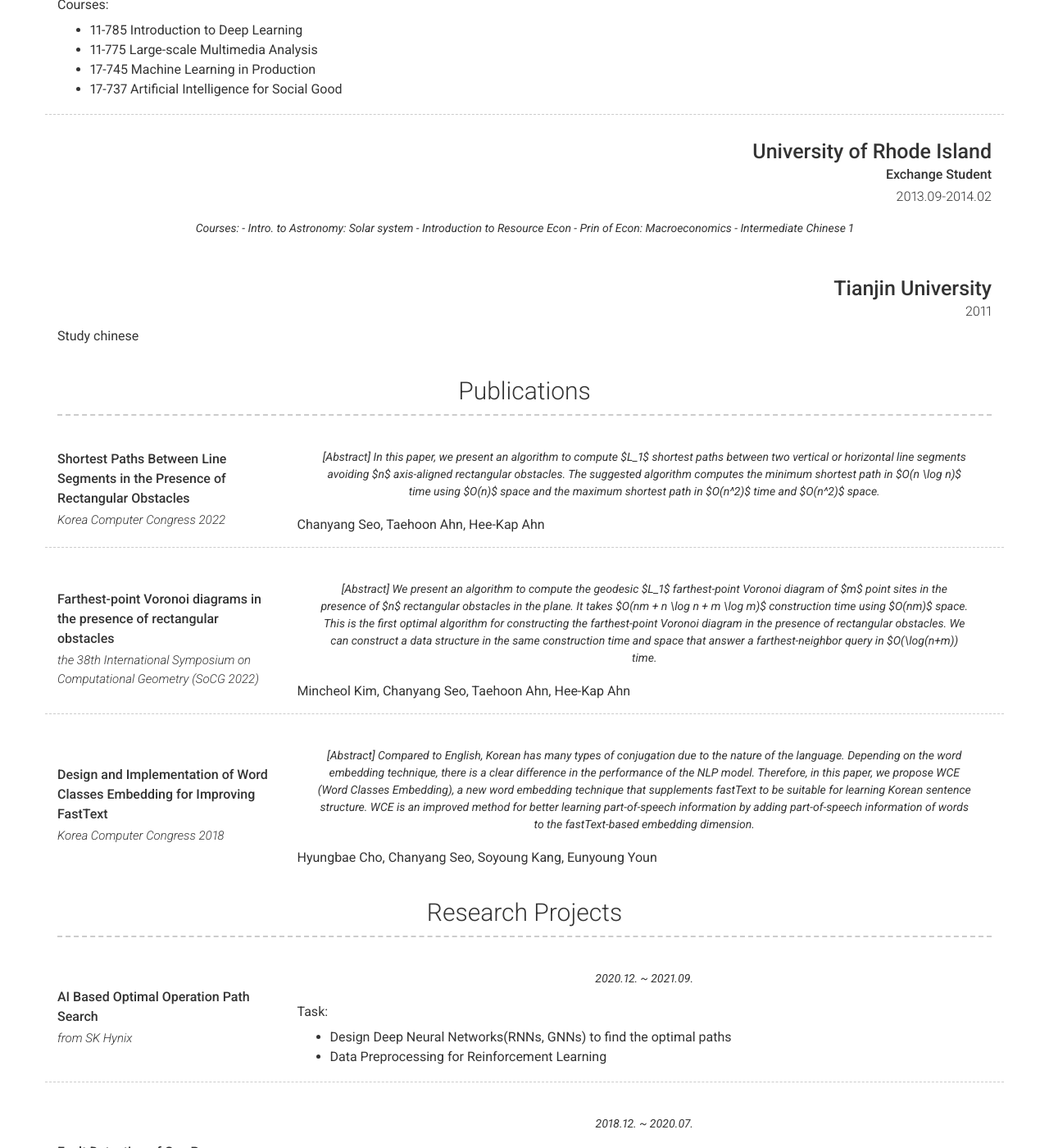
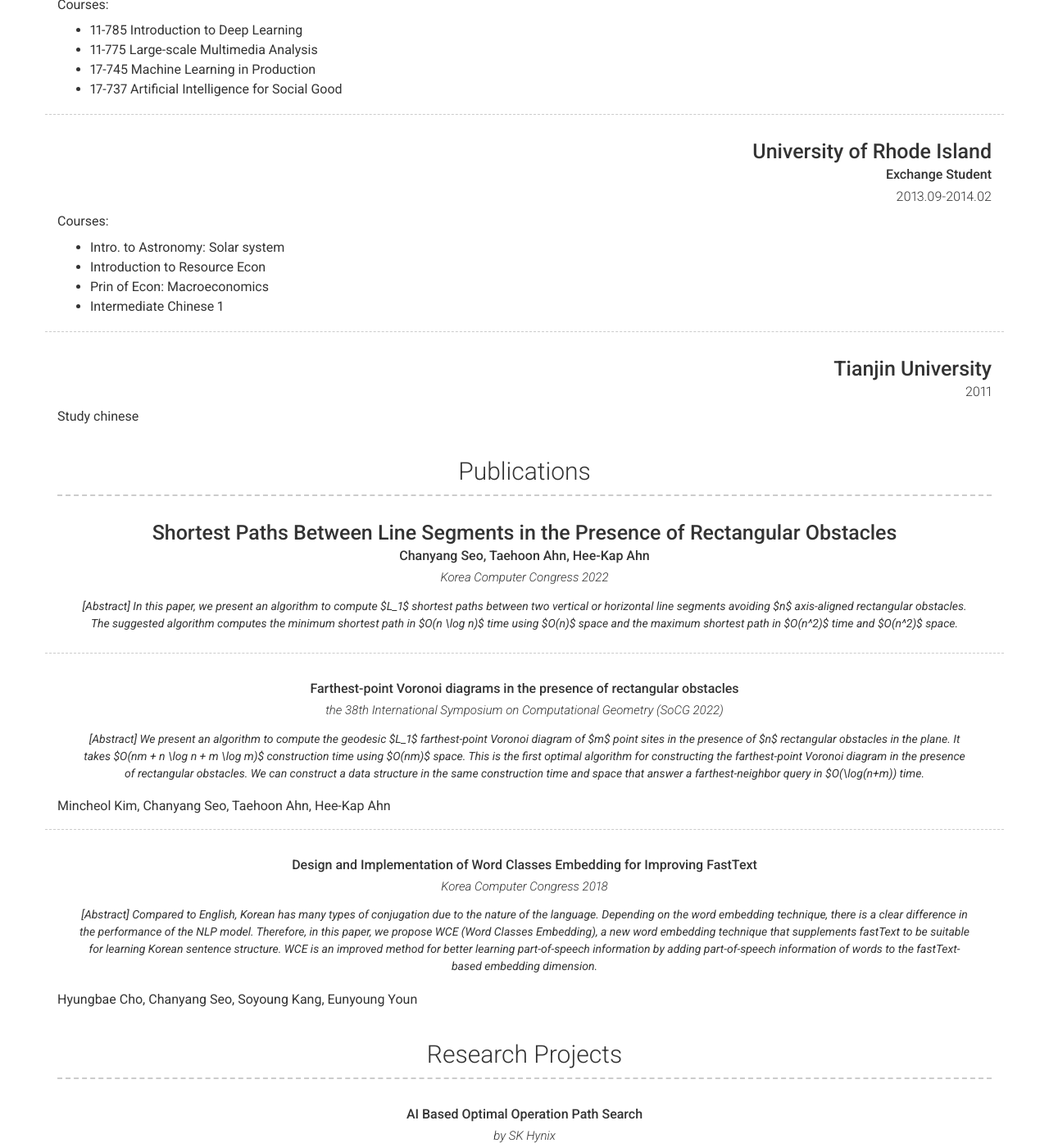
Before and after one commit to chan8616/chan8616.github.io, a Jekyll site: the page built from index.md, in a window 1280 px wide and 1400 px high, scrolled down 1121 px. Shown: the whole window at 82% size. Built offline with Jekyll 4.4.1, drawn with Linux system fonts in a browser that asks for light colours; nearby versions of some CDN libraries; some of the changed text lies outside the part shown.

Commit message:
Update _config.yml

```diff
--- a/_config.yml
+++ b/_config.yml
@@ -67,10 +67,11 @@ content:
           - 17-745 Machine Learning in Production
           - 17-737 Artificial Intelligence for Social Good
       - layout: top-right
+        border: weak
         title: University of Rhode Island
         sub_title: Exchange Student
         caption: 2013.09-2014.02
-        quote: >
+        description: |
           Courses:
           - Intro. to Astronomy: Solar system
           - Introduction to Resource Econ
@@ -84,18 +85,18 @@ content:
   - title: Publications # Title for the section
     layout: list # Type of content section (list/text)
     content:
-      - layout: top-left
-        border: weak  # Value of `weak` will display a weak border below this item. # Any
-                      # other value (or no value) means no border will be displayed
-        sub_title: Shortest Paths Between Line Segments in the Presence of Rectangular Obstacles
+      - layout: top-middle
+        border: weak
+        title: Shortest Paths Between Line Segments in the Presence of Rectangular Obstacles
+        sub_title: Chanyang Seo, Taehoon Ahn, Hee-Kap Ahn
         link: Link to project
         link_text: Korea Computer Congress 2022
         quote: >
           [Abstract] In this paper, we present an algorithm to compute $L_1$ shortest paths between two vertical or horizontal line segments avoiding $n$ axis-aligned rectangular obstacles.
           The suggested algorithm computes the minimum shortest path in $O(n \log n)$ time using $O(n)$ space and the maximum shortest path in $O(n^2)$ time and $O(n^2)$ space.
-        description: | # this will include new lines to allow paragraphs
-          Chanyang Seo, Taehoon Ahn, Hee-Kap Ahn
-      - layout: top-left
+        #description: | # this will include new lines to allow paragraphs
+        #  Chanyang Seo, Taehoon Ahn, Hee-Kap Ahn
+      - layout: top-middle
         border: weak  # Value of `weak` will display a weak border below this item. # Any
                       # other value (or no value) means no border will be displayed
         sub_title: Farthest-point Voronoi diagrams in the presence of rectangular obstacles
@@ -108,7 +109,7 @@ content:
           We can construct a data structure in the same construction time and space that answer a farthest-neighbor query in $O(\log(n+m)) time.
         description: | # this will include new lines to allow paragraphs
           Mincheol Kim, Chanyang Seo, Taehoon Ahn, Hee-Kap Ahn
-      - layout: top-left
+      - layout: top-middle
         sub_title: Design and Implementation of Word Classes Embedding for Improving FastText
         link: https://www.dbpia.co.kr/Journal/articleDetail?nodeId=NODE07503217
         link_text: Korea Computer Congress 2018
@@ -126,22 +127,22 @@ content:
   - title: Research Projects # Title for the section
     layout: list # Type of content section (list/text)
     content:
-      - layout: top-left
+      - layout: top-middle
         border: weak
         sub_title: AI Based Optimal Operation Path Search
         link: https://www.skhynix.com/
-        link_text: from SK Hynix
+        link_text: by SK Hynix
         quote: >
           2020.12. ~ 2021.09.
         description: | # this will include new lines to allow paragraphs
           Task:
           - Design Deep Neural Networks(RNNs, GNNs) to find the optimal paths
           - Data Preprocessing for Reinforcement Learning
-      - layout: top-left
+      - layout: top-middle
         border: weak
         sub_title: Fault Detection of Gas Pressure Regulator
         link: https://www.kogas.or.kr/
-        link_text: from KOGAS
+        link_text: by KOGAS
         quote: >
           2018.12. ~ 2020.07.
         description: | # this will include new lines to allow paragraphs
@@ -149,20 +150,21 @@ content:
           - Data Preprocessing
           - Design Deep Neural Networks(RNNs, GNNs) to detect failure of gas pressure regulator
           - Applying boosting algorithms to detect failure of gas pressure regulator
-      - layout: top-left
+      - layout: top-middle
+        border: weak
         sub_title: Developing a GUI tool to train Deep Neural Network
         link: https://github.com/chan8616/PoAI
-        link_text: from PIAI
+        link_text: by PIAI
         quote: >
           2018.05. ~ 2020.08.
         description: | # this will include new lines to allow paragraphs
           Task:
           - Design and develop GUI tool for the process of training DNN models
           - Implement Deep learning models inside the tool
-      - layout: top-left
+      - layout: top-middle
         sub_title: AI for writing Korean Poetry
         link: http://pirl.postech.ac.kr/news/view/id/79#u
-        link_text: from PIAI
+        link_text: by PIAI
         quote: >
           2018.01. ~ 2018.04.
         description: | # this will include new lines to allow paragraphs
@@ -230,7 +232,6 @@ content:
           - Semantic segmentation
           - Object segmentation
       - layout: right
-        border: weak
         title: Teaching Assistant
         sub_title: Hustar Innovation Academy
         caption: 2019
```
